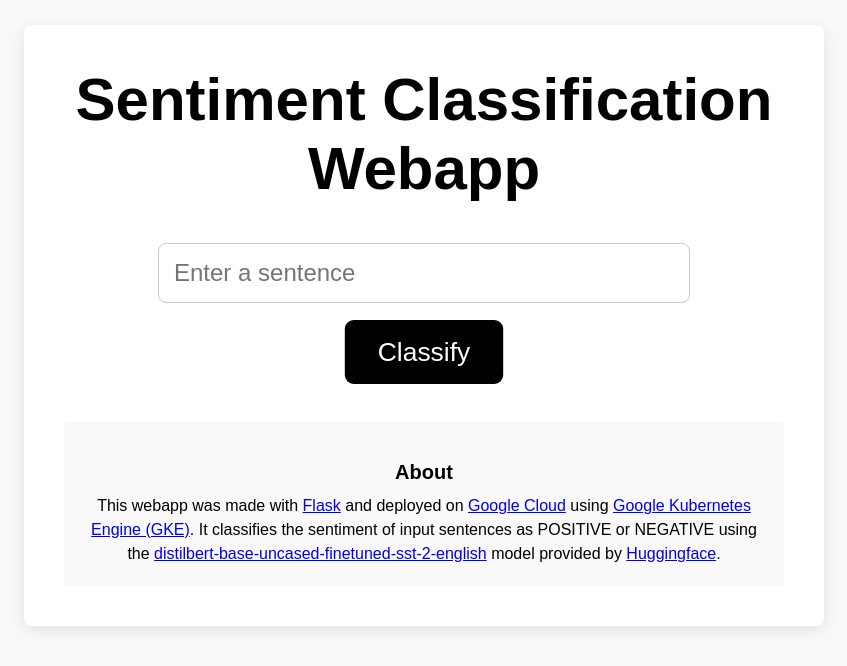
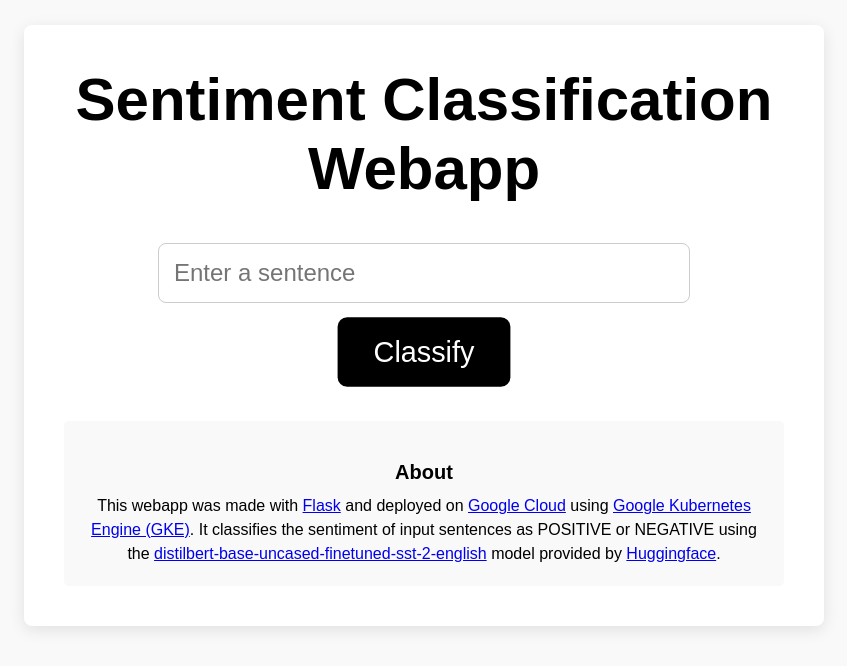
Before and after one commit to cyrillknecht/sentiment_classification_webapp, a Flask app: page / in a window 1280 px wide, with the pointer over the restyled element. Shown: the top 666 px of the page, without its empty margins (216-1063 px from the left). Run offline with Flask 3, Linux system fonts and the light colour scheme.

Commit message:
Updated Animations

```diff
--- a/static/css/styles.css
+++ b/static/css/styles.css
@@ -115,7 +115,7 @@ input[type="submit"] {
 
 
 input[type="submit"]:hover {
-    transform: scale(1.1);
+    transform: scale(1.2);
 }
 
 .result {
@@ -174,5 +174,5 @@ p {
 }
 
 .github-icon a:hover {
-    transform: scale(1.1);
+    transform: scale(1.5);
 }
```
